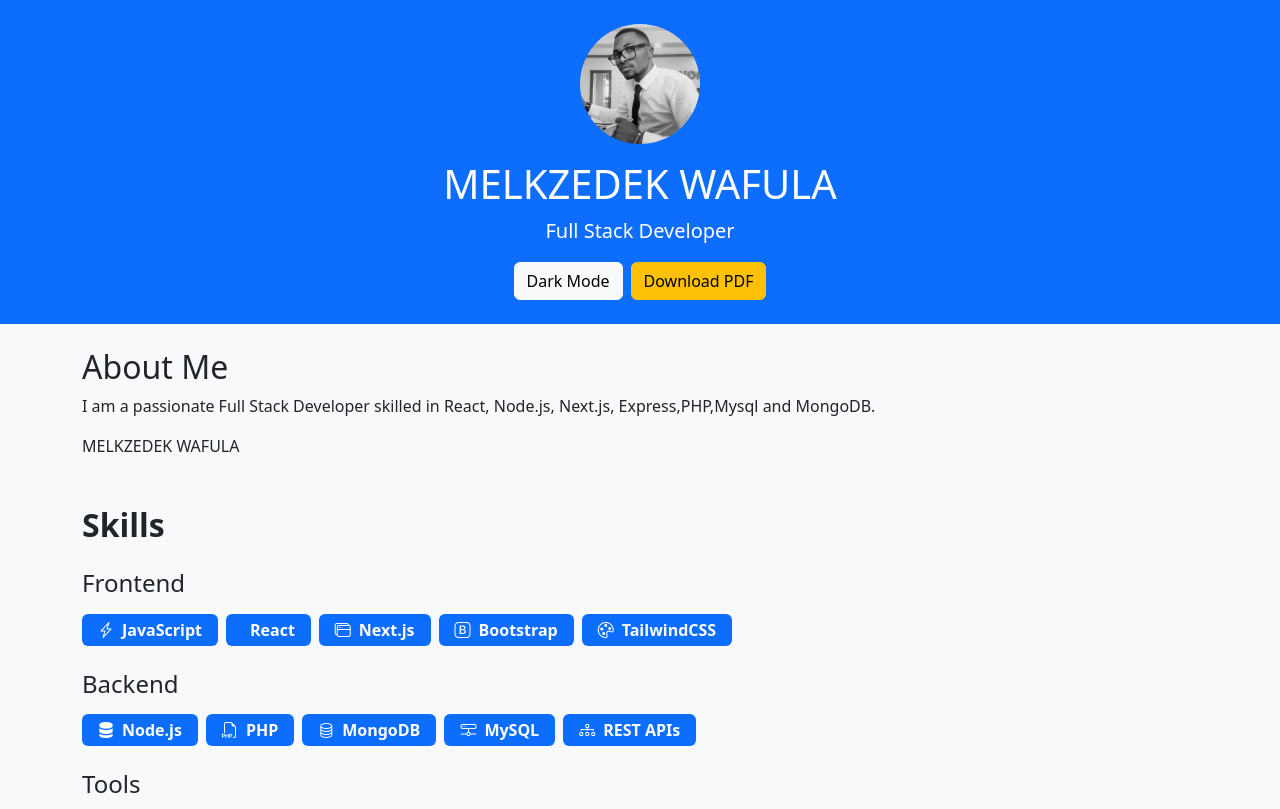
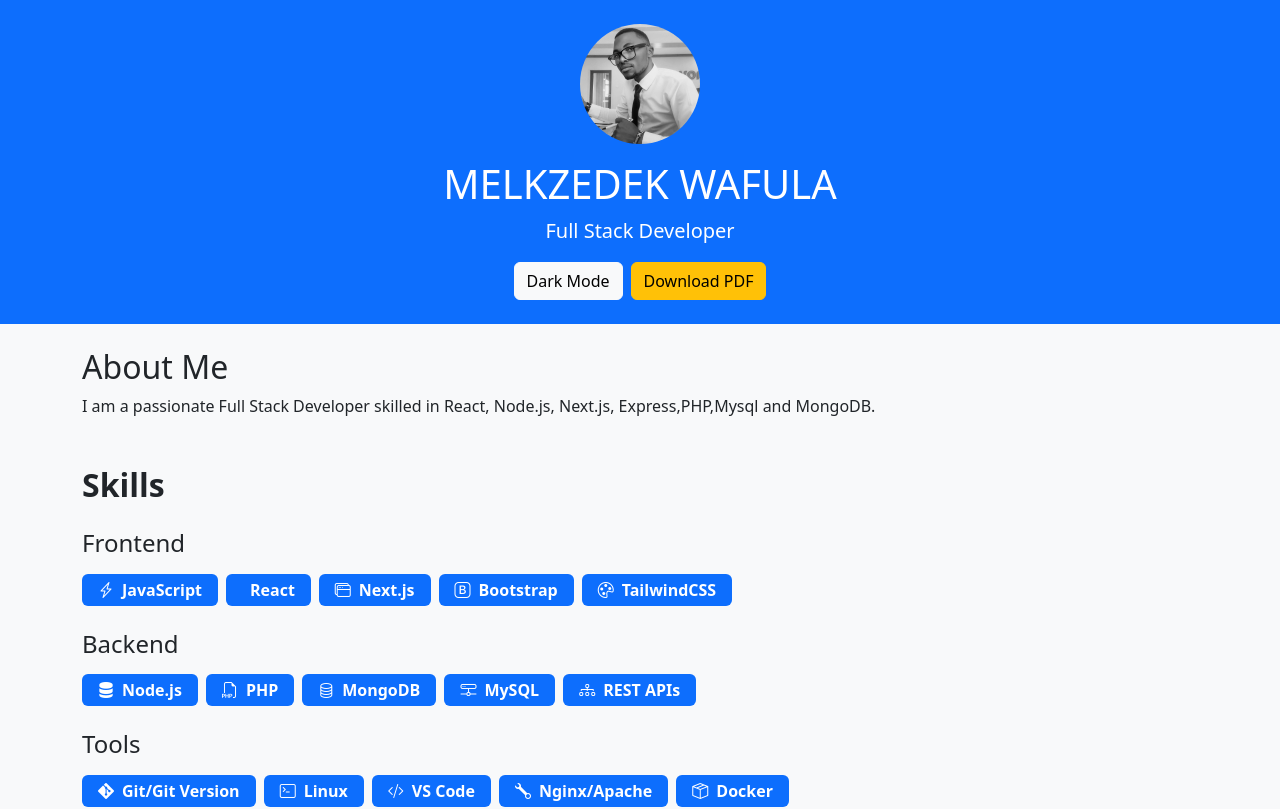
Before and after one commit to Melkzedk/my-resume, a React (Create React App) app: page / in a window 1280 px wide. Shown: the top 809 px of the page. Built offline with nearby package versions, Linux system fonts and the light colour scheme.

Commit message:
more changes

```diff
--- a/src/components/About.js
+++ b/src/components/About.js
@@ -14,7 +14,6 @@ export default function About() {
         I am a passionate Full Stack Developer skilled in React, Node.js,
         Next.js, Express,PHP,Mysql and MongoDB.
       </p>
-      <p>MELKZEDEK WAFULA</p>
     </motion.section>
   );
 }
```
